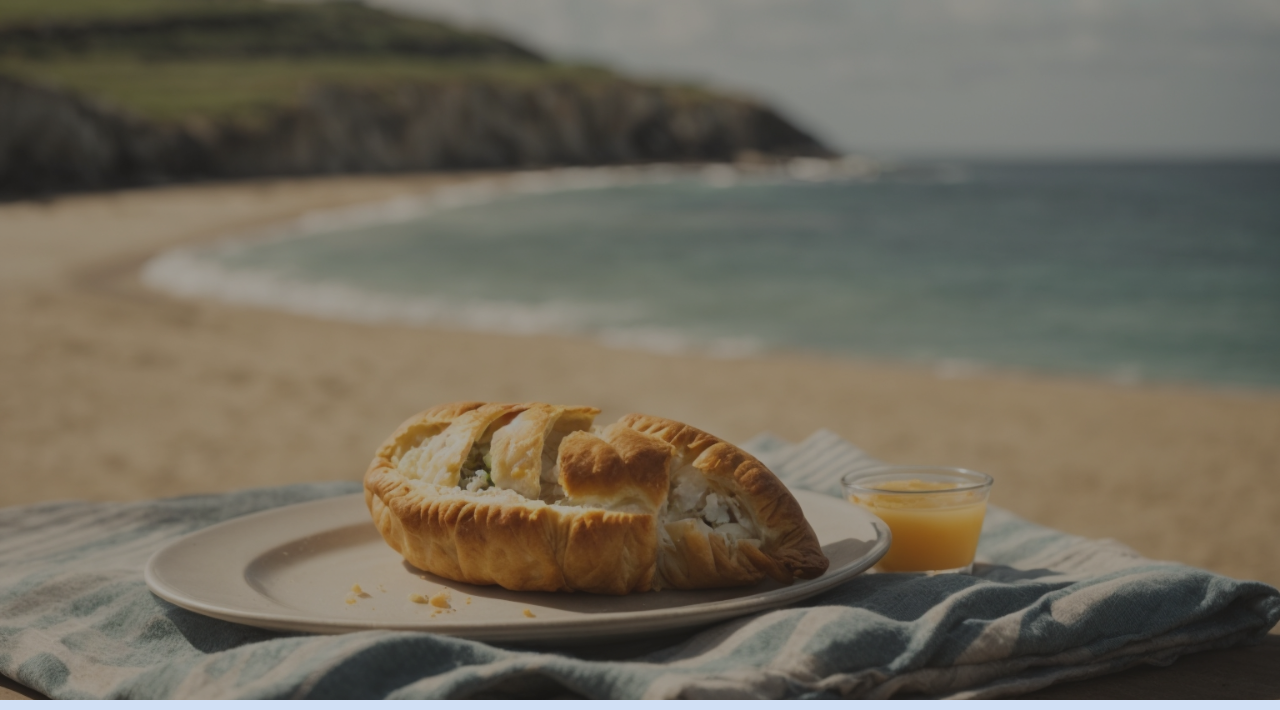
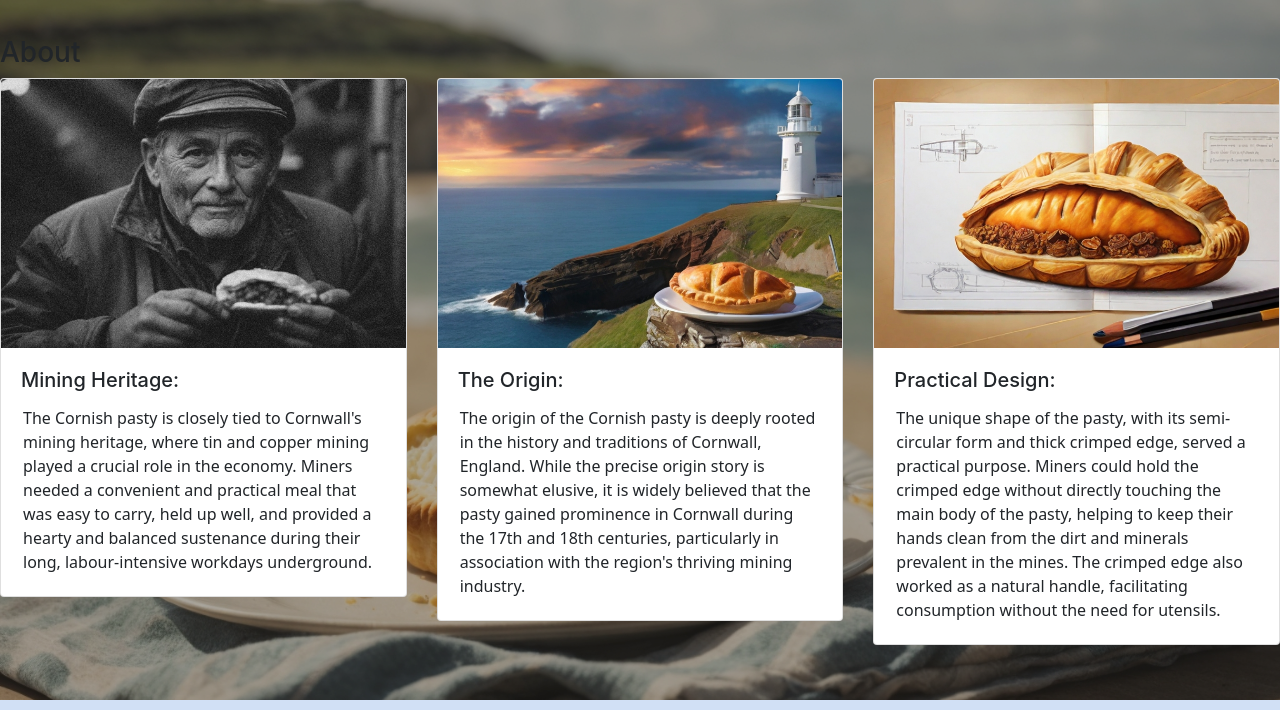
Before and after one commit to joelezra/Pasties-Parade, a plain HTML site: page about.html in a window 1280 px wide. Shown: the part 70-780 px from the top of the page. Drawn offline with nearby package versions, Linux system fonts and the light colour scheme.

Commit message:
remereged

```diff
--- a/about.html
+++ b/about.html
@@ -48,10 +48,62 @@
   </nav>
 </header>
  <!--Main-->
-<main class="main bg-white">
-<div class="mask">
-main content containers here
-</div>
+ <main class="main bg-white">
+  <div class="mask">
+    <div class="about-center">
+      <div class="about-title">
+        <h3>About</h3>
+        <div class="row row-cols-1 row-cols-lg-3 row-cols-sm-2 g-3">
+          <div class="col">
+            <div class="card">
+              <img src="assets/images/pasty-miner.jpg" class="card-img-top" alt="...">
+              <div class="card-body">
+                <h5 class="card-title">Mining Heritage:</h5>
+                <p class="card-text">The Cornish pasty is closely tied to Cornwall's mining heritage, where tin and
+                  copper mining played a
+                  crucial role in the economy. Miners needed a convenient and practical meal that was easy to carry,
+                  held up
+                  well, and provided a hearty and balanced sustenance during their long, labour-intensive workdays
+                  underground.</p>
+              </div>
+            </div>
+          </div>
+          <div class="col">
+            <div class="card">
+              <img src="assets/images/pasty-origin.jpg" class="card-img-top" alt="...">
+              <div class="card-body">
+                <h5 class="card-title">The Origin:</h5>
+                <p class="card-text">The origin of the Cornish pasty is deeply rooted in the history and traditions
+                  of Cornwall, England. While
+                  the precise origin story is somewhat elusive, it is widely believed that the pasty gained prominence
+                  in
+                  Cornwall during the 17th and 18th centuries, particularly in association with the region's thriving
+                  mining
+                  industry.</p>
+              </div>
+            </div>
+          </div>
+          <div class="col">
+            <div class="card">
+              <img src="assets/images/pasty-draw.jpg" class="card-img-top" alt="...">
+              <div class="card-body">
+                <h5 class="card-title">Practical Design:</h5>
+                <p class="card-text">The unique shape of the pasty, with its semi-circular form and thick crimped
+                  edge, served a practical
+                  purpose. Miners could hold the crimped edge without directly touching the main body of the pasty,
+                  helping
+                  to
+                  keep their hands clean from the dirt and minerals prevalent in the mines. The crimped edge also
+                  worked as
+                  a
+                  natural handle, facilitating consumption without the need for utensils.</p>
+              </div>
+            </div>
+          </div>
+        </div>
+      </div>
+    </div>
+  </div>
 </main>
 <!--Footer-->
 <footer>
```
